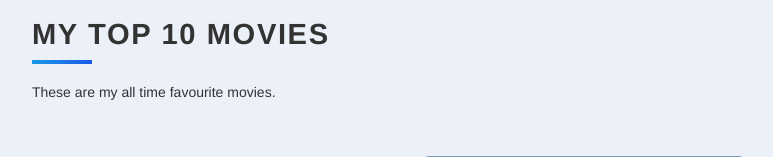
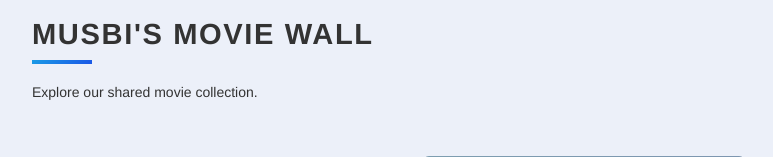
Before and after one commit to Musbi8788/Movie_show, a Flask app: page / in a window 1280 px wide. Shown: the top 157 px of the page, without its empty margins (56-829 px from the left). Run offline with Flask 3, Linux system fonts and the light colour scheme; some libraries are stand-ins or nearby versions; grey boxes are pictures that could not be loaded.

Commit message:
Update index.html

```diff
--- a/templates/index.html
+++ b/templates/index.html
@@ -10,12 +10,12 @@
     <link rel="icon" href="{{ url_for('static', filename='m.png') }}">
 {% endblock %}
 
-{% block title %}My Top 10 Movies{% endblock %}
+{% block title %}Top  Movies{% endblock %}
 
 {% block content %}
 <div class="container">
-  <h1 class="heading">My Top 10 Movies</h1>
-  <p class="description">These are my all time favourite movies.</p>
+  <h1 class="heading">Musbi's Movie Wall</h1>
+  <p class="description">Explore our shared movie collection.</p>
 
     {% for movie in movies %}
   <div class="card" >
```
